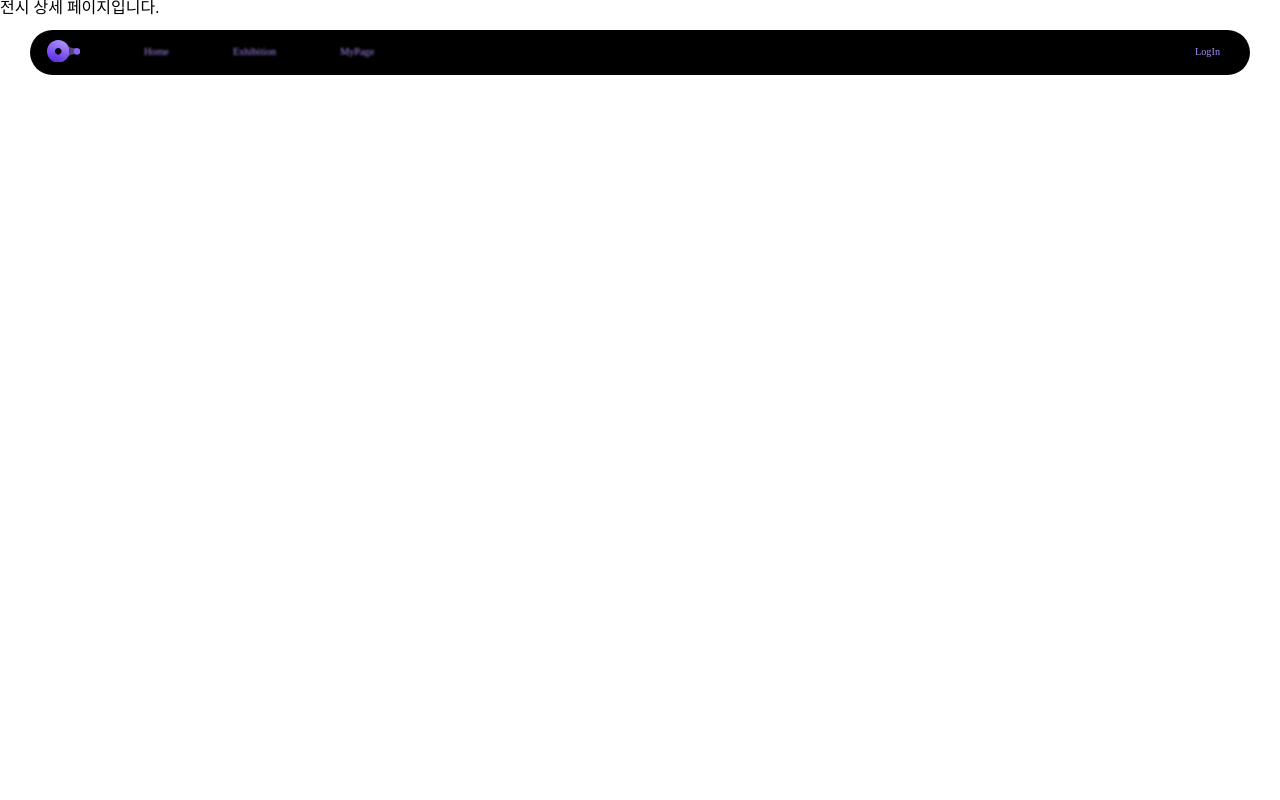
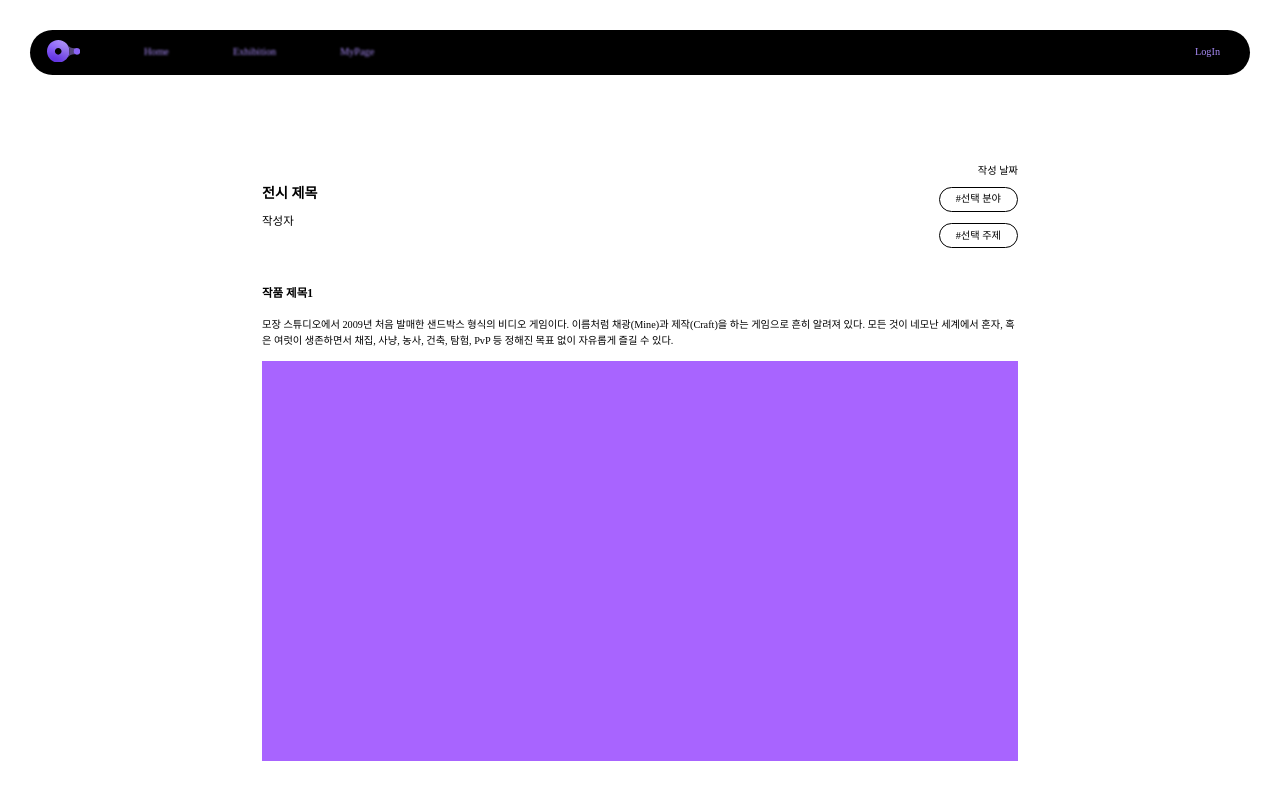
Before and after one commit to 23-2-Media-Project/front, a React (Create React App) app: page /detail in a window 1280 px wide. Shown: the top 800 px of the page. Built offline with nearby package versions, Linux system fonts and the light colour scheme; a web font is replaced by a local one.

Commit message:
html&css: ExhibitionDetailPage UI 구현

```diff
--- a/src/pages/ExhibitionDetailPage.jsx
+++ b/src/pages/ExhibitionDetailPage.jsx
@@ -1,5 +1,137 @@
+import { ReactComponent as FavoriteIC } from "../assets/icons/favorite.svg";
+import imgUrl from "../assets/testImg.png";
+import "../styles/ExhibitionDetailPage.scss";
+// import { ReactComponent as FavoritePurpleIc } from "../assets/icons/favorite-purple.svg";
+import { ReactComponent as ShoppingCart } from "../assets/icons/add_shopping_cart.svg";
+import { ReactComponent as ShareIC } from "../assets/icons/share.svg";
+import { ReactComponent as WarningIC } from "../assets/icons/warning.svg";
+
 const ExhibitionDetailPage = () => {
-  return <>전시 상세 페이지입니다.</>;
+  return (
+    <article className="exhibition-detail-container">
+      <div className="detail-wrapper">
+        <section className="default-info">
+          <div className="default-info-left">
+            <span className="title">전시 제목</span>
+            <span className="writer">작성자</span>
+          </div>
+          <div className="default-info-right">
+            <span>작성 날짜</span>
+            <span className="keyword">#선택 분야</span>
+            <span className="keyword">#선택 주제</span>
+          </div>
+        </section>
+        <section className="artwork-wrapper">
+          <div className="artwork-title">작품 제목1</div>
+          <p className="artwork-explain">
+            모장 스튜디오에서 2009년 처음 발매한 샌드박스 형식의 비디오
+            게임이다. 이름처럼 채광(Mine)과 제작(Craft)을 하는 게임으로 흔히
+            알려져 있다. 모든 것이 네모난 세계에서 혼자, 혹은 여럿이 생존하면서
+            채집, 사냥, 농사, 건축, 탐험, PvP 등 정해진 목표 없이 자유롭게 즐길
+            수 있다.
+          </p>
+          <img src={imgUrl} alt="" className="artwork-img" />
+        </section>
+        <section className="artwork-wrapper">
+          <div className="artwork-title">작품 제목2</div>
+          <p className="artwork-explain">
+            모장 스튜디오에서 2009년 처음 발매한 샌드박스 형식의 비디오
+            게임이다. 이름처럼 채광(Mine)과 제작(Craft)을 하는 게임으로 흔히
+            알려져 있다. 모든 것이 네모난 세계에서 혼자, 혹은 여럿이 생존하면서
+            채집, 사냥, 농사, 건축, 탐험, PvP 등 정해진 목표 없이 자유롭게 즐길
+            수 있다.
+          </p>
+          <img src={imgUrl} alt="" className="artwork-img" />
+        </section>
+        <section className="artwork-wrapper">
+          <div className="artwork-title">작품 제목3</div>
+          <p className="artwork-explain">
+            모장 스튜디오에서 2009년 처음 발매한 샌드박스 형식의 비디오
+            게임이다. 이름처럼 채광(Mine)과 제작(Craft)을 하는 게임으로 흔히
+            알려져 있다. 모든 것이 네모난 세계에서 혼자, 혹은 여럿이 생존하면서
+            채집, 사냥, 농사, 건축, 탐험, PvP 등 정해진 목표 없이 자유롭게 즐길
+            수 있다.
+          </p>
+          <img src={imgUrl} alt="" className="artwork-img" />
+        </section>
+        <section className="icon-wrapper">
+          <div className="icon-left">
+            <FavoriteIC className="icon" />
+            <span>좋아요 17</span>
+          </div>
+          <div className="icon-rignt">
+            <ShareIC className="icon" />
+            <WarningIC className="icon" />
+          </div>
+        </section>
+        <section className="related-goods-list">
+          <div className="related-title">관련 상품 (6)</div>
+          <div className="goods-list">
+            <div className="each-goods">
+              <img src={imgUrl} alt="" />
+              <div className="goods-info-section">
+                <div className="info-left">
+                  <span className="goods-title">상품명</span>
+                  <div className="goods-info">
+                    <span className="price">5,600원</span>
+                    <span className="real-or-not">비실물</span>
+                  </div>
+                </div>
+                <div className="add-cart">
+                  <ShoppingCart />
+                </div>
+              </div>
+            </div>
+            <div className="each-goods">
+              <img src={imgUrl} alt="" />
+              <div className="goods-info-section">
+                <div className="info-left">
+                  <span className="goods-title">상품명</span>
+                  <div className="goods-info">
+                    <span className="price">5,600원</span>
+                    <span className="real-or-not">비실물</span>
+                  </div>
+                </div>
+                <div className="add-cart">
+                  <ShoppingCart />
+                </div>
+              </div>
+            </div>
+            <div className="each-goods">
+              <img src={imgUrl} alt="" />
+              <div className="goods-info-section">
+                <div className="info-left">
+                  <span className="goods-title">상품명</span>
+                  <div className="goods-info">
+                    <span className="price">5,600원</span>
+                    <span className="real-or-not">비실물</span>
+                  </div>
+                </div>
+                <div className="add-cart">
+                  <ShoppingCart />
+                </div>
+              </div>
+            </div>
+            <div className="each-goods">
+              <img src={imgUrl} alt="" />
+              <div className="goods-info-section">
+                <div className="info-left">
+                  <span className="goods-title">상품명</span>
+                  <div className="goods-info">
+                    <span className="price">5,600원</span>
+                    <span className="real-or-not">비실물</span>
+                  </div>
+                </div>
+                <div className="add-cart">
+                  <ShoppingCart />
+                </div>
+              </div>
+            </div>
+          </div>
+        </section>
+      </div>
+    </article>
+  );
 };
 
 export default ExhibitionDetailPage;
--- /dev/null
+++ b/src/styles/ExhibitionDetailPage.scss
@@ -0,0 +1,183 @@
+.exhibition-detail-container {
+  display: flex;
+  flex-direction: column;
+  align-items: center;
+  gap: 100px;
+  min-width: 100vw;
+  max-width: max-content;
+  min-height: 100vh;
+  max-height: max-content;
+  background-color: #fff;
+  padding: 140px 100px 50px;
+  box-sizing: border-box;
+
+  .detail-wrapper {
+    display: flex;
+    flex-direction: column;
+    align-items: center;
+    margin: 2vw auto;
+    height: 100%;
+    width: 70%;
+    gap: 1.5rem;
+
+    .default-info {
+      display: flex;
+      justify-content: space-between;
+      align-items: center;
+      width: 100%;
+      margin-bottom: 1rem;
+
+      .default-info-left {
+        display: flex;
+        flex-direction: column;
+        gap: 1rem;
+
+        .title {
+          font-size: 1.1vw;
+          font-weight: 600;
+        }
+        .writer {
+          font-size: 0.9vw;
+          font-weight: 500;
+        }
+      }
+
+      .default-info-right {
+        display: flex;
+        flex-direction: column;
+        align-items: flex-end;
+        gap: 0.7rem;
+        font-size: 0.8vw;
+
+        .keyword {
+          padding: 0.4rem 1rem;
+          border: 1px solid #000000;
+          border-radius: 3rem;
+        }
+      }
+    }
+
+    .artwork-wrapper {
+      display: flex;
+      flex-direction: column;
+      width: 100%;
+      gap: 0.8rem;
+      margin-bottom: 2rem;
+
+      .artwork-title {
+        font-size: 0.9vw;
+        font-weight: 600;
+        margin-bottom: 0.3rem;
+      }
+
+      .artwork-explain {
+        font-size: 0.8vw;
+        line-height: 150%;
+        text-wrap: wrap;
+      }
+
+      // 이미지 사이즈 정해 속성 변경
+      .artwork-img {
+        width: 100%;
+        height: 50vh;
+        object-fit: cover;
+      }
+    }
+
+    .icon-wrapper {
+      width: 100%;
+      display: flex;
+      justify-content: space-between;
+      align-items: center;
+      margin-bottom: 3rem;
+
+      .icon {
+        width: 2rem;
+        height: 1.4rem;
+        cursor: pointer;
+      }
+
+      .icon-left {
+        display: flex;
+        align-items: center;
+      }
+
+      .icon-right {
+        display: flex;
+      }
+    }
+
+    .related-goods-list {
+      width: 100%;
+      display: flex;
+      flex-direction: column;
+      gap: 1rem;
+
+      .related-title {
+        font-size: 1vw;
+        font-weight: 600;
+      }
+
+      .goods-list {
+        width: 100%;
+        display: flex;
+        gap: 1rem;
+
+        .each-goods {
+          display: flex;
+          flex-direction: column;
+          gap: 1rem;
+          width: 25%;
+
+          img {
+            width: 100%;
+            height: 10rem;
+            object-fit: cover;
+          }
+
+          .goods-info-section {
+            display: flex;
+            justify-content: space-between;
+            align-items: start;
+            width: 100%;
+
+            .info-left {
+              display: flex;
+              flex-direction: column;
+
+              .goods-title {
+                font-size: 0.9vw;
+                font-weight: 500;
+              }
+
+              .goods-info {
+                display: flex;
+                align-items: center;
+                gap: 0.5rem;
+
+                .price {
+                  font-size: 0.8vw;
+                  font-weight: 500;
+                }
+
+                .real-or-not {
+                  padding: 0.3rem 0.5rem;
+                  background-color: #000000;
+                  border-radius: 5rem;
+                  color: #fff;
+                  font-size: 0.7vw;
+                }
+              }
+            }
+
+            .add-cart {
+              width: 1.4rem;
+              height: 1.4rem;
+              cursor: pointer;
+            }
+          }
+        }
+      }
+    }
+  }
+}
```
Also changed, not shown: src/assets/icons/add_shopping_cart.svg (added), src/assets/testImg.png (added).
